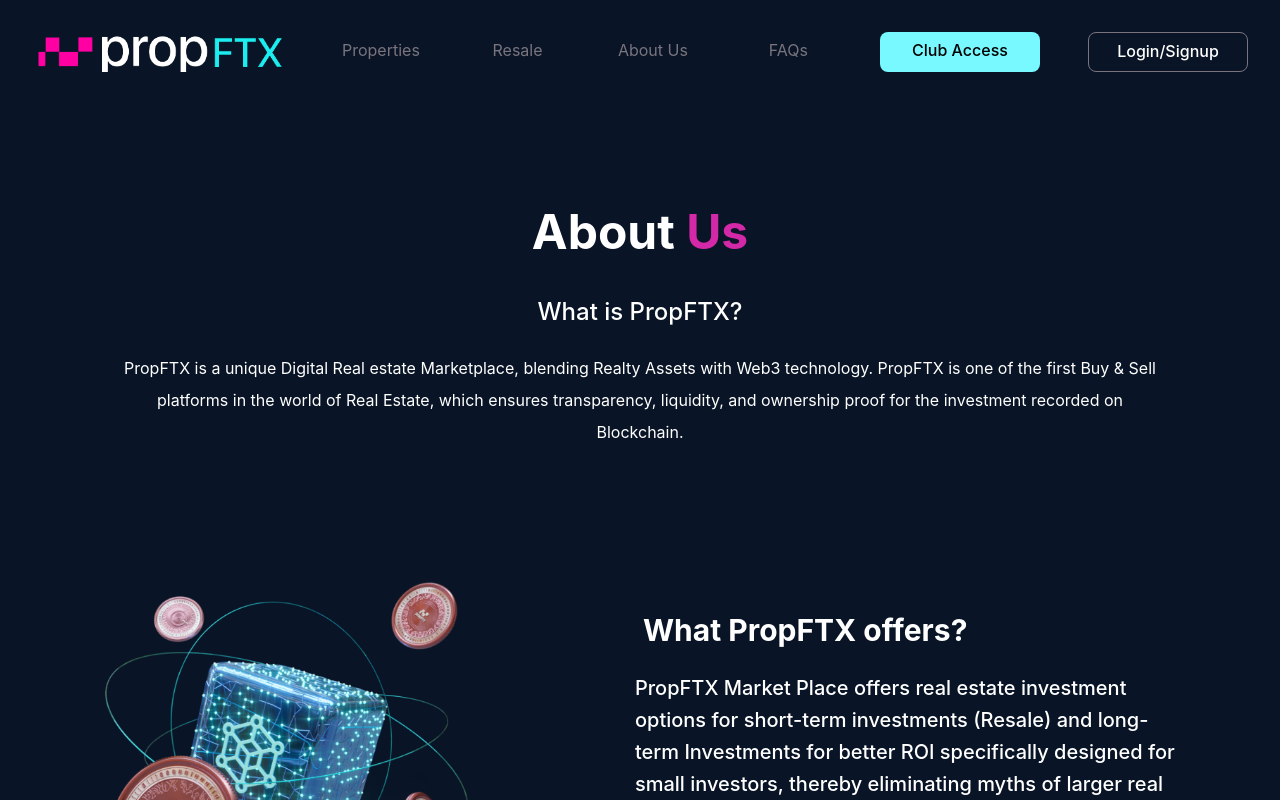
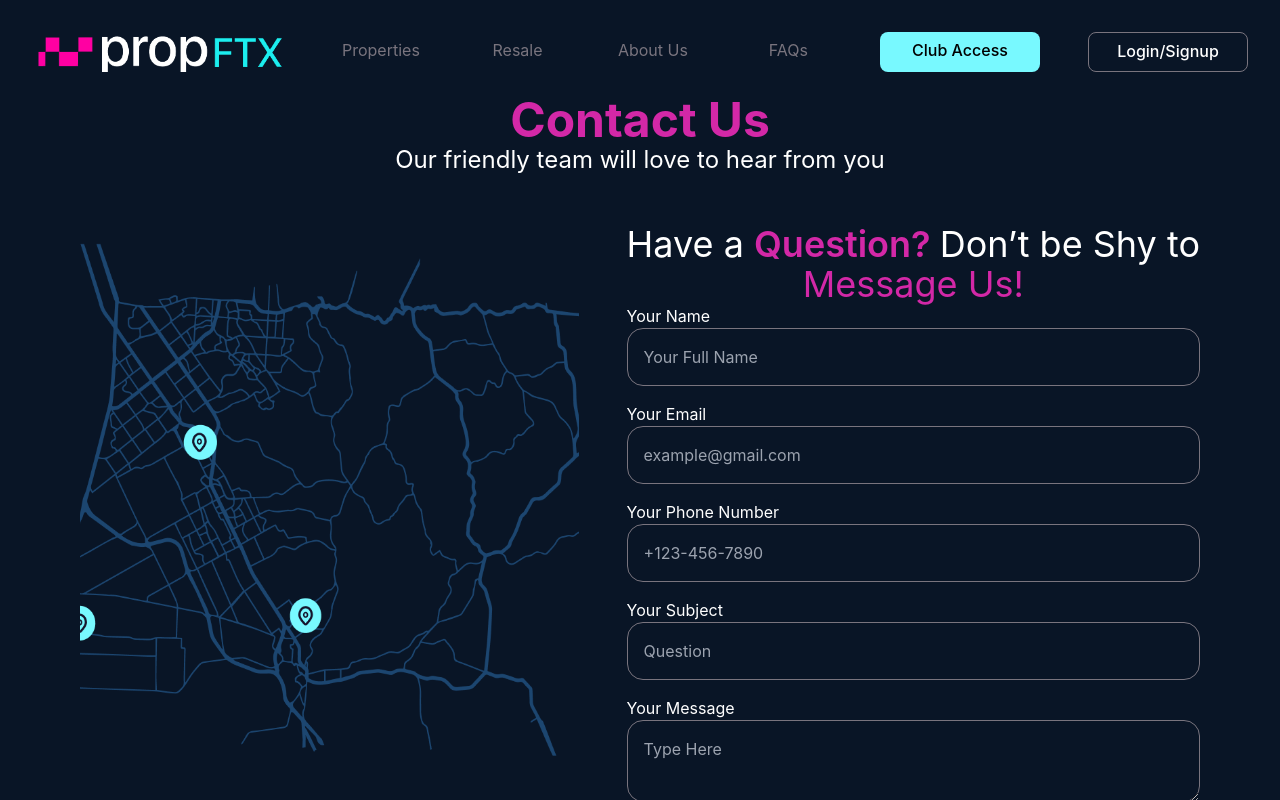
Before and after one commit to divyanshuPropftx/divyanshu_PropFTX, a React (Create React App) app: page / in a window 1280 px wide. Shown: the top 800 px of the page. Built offline with nearby package versions, Linux system fonts and the light colour scheme.

Commit message:
checking build
checking build

```diff
--- a/src/App.js
+++ b/src/App.js
@@ -11,12 +11,13 @@
     <div className="App">
     {/*
     <Index/>
+    */}
+    <ContactUs/>
 
-    <ContactUs/>
-     */}
+    {/*
     <AboutUs/>
 
-    {/*
+
     <Team/>
     */}
     </div>
```
